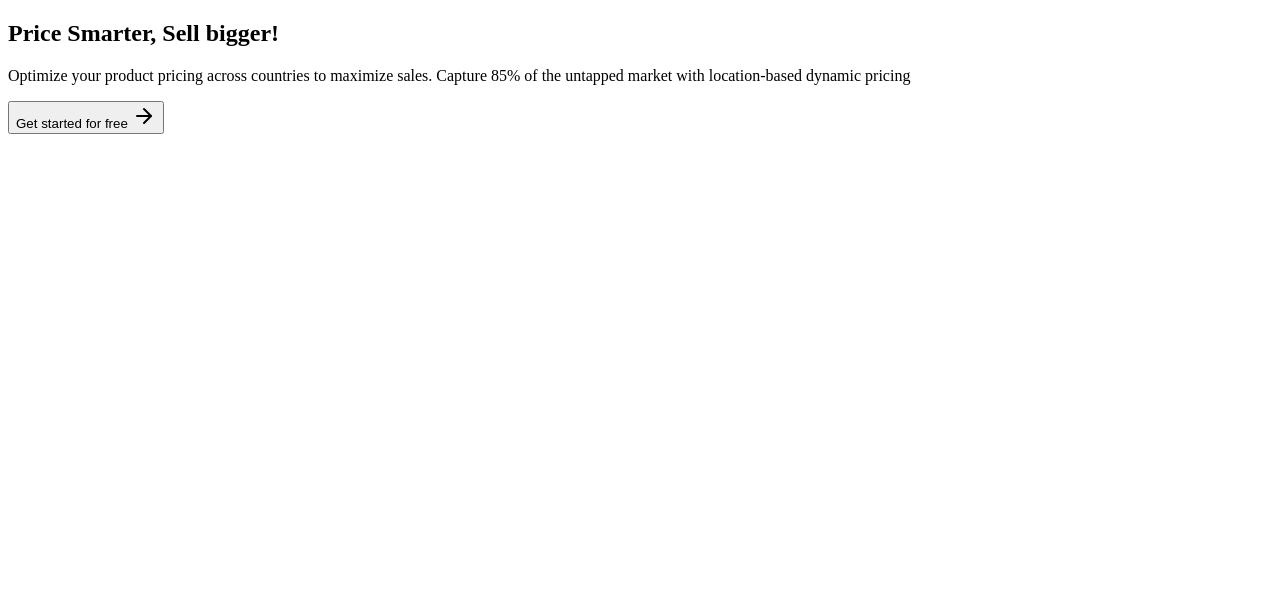
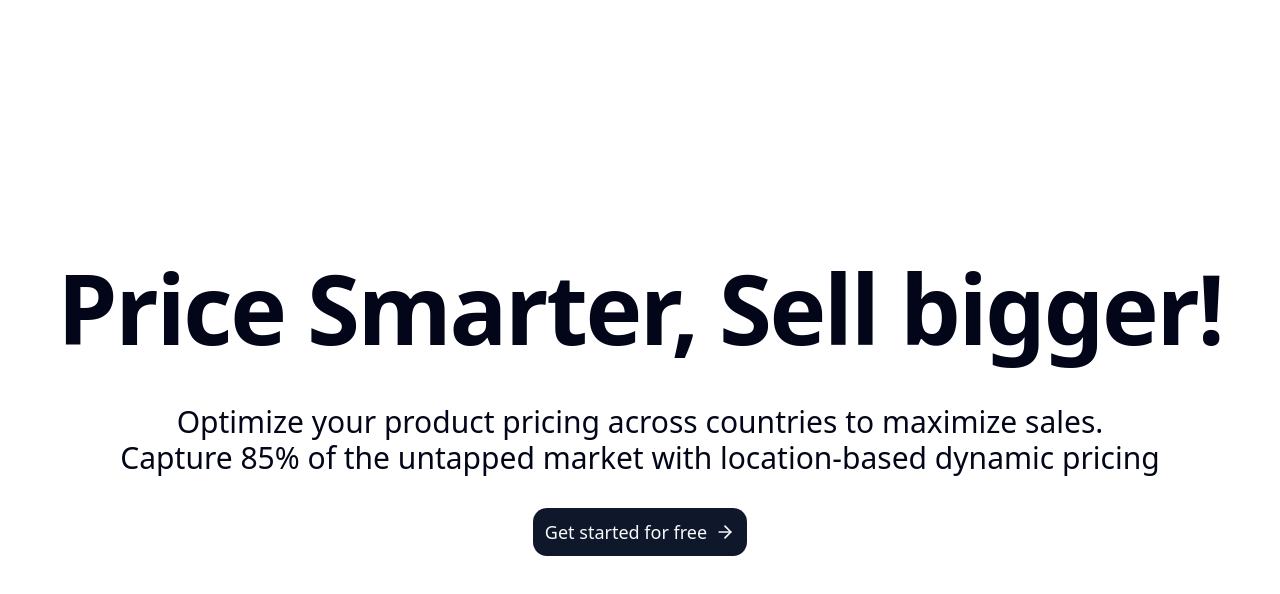
Before and after one commit to martinristow/parity-deals-clone, a Next.js app: page / in a window 1280 px wide. Shown: the top 594 px of the page. Built offline with nearby package versions, Linux system fonts and the light colour scheme.

Commit message:
implement clerk provider

```diff
--- /dev/null
+++ b/src/app/layout.tsx
@@ -0,0 +1,37 @@
+import type { Metadata } from "next";
+import { Geist, Geist_Mono } from "next/font/google";
+import "./globals.css";
+import {ClerkProvider} from "@clerk/nextjs";
+
+const geistSans = Geist({
+  variable: "--font-geist-sans",
+  subsets: ["latin"],
+});
+
+const geistMono = Geist_Mono({
+  variable: "--font-geist-mono",
+  subsets: ["latin"],
+});
+
+export const metadata: Metadata = {
+  title: "Create Next App",
+  description: "Generated by create next app",
+};
+
+export default function RootLayout({
+  children,
+}: Readonly<{
+  children: React.ReactNode;
+}>) {
+  return (
+      <ClerkProvider>
+    <html lang="en">
+      <body
+        className={`${geistSans.variable} ${geistMono.variable} antialiased font-sans bg-background`}
+      >
+        {children}
+      </body>
+    </html>
+      </ClerkProvider>
+  );
+}
```
